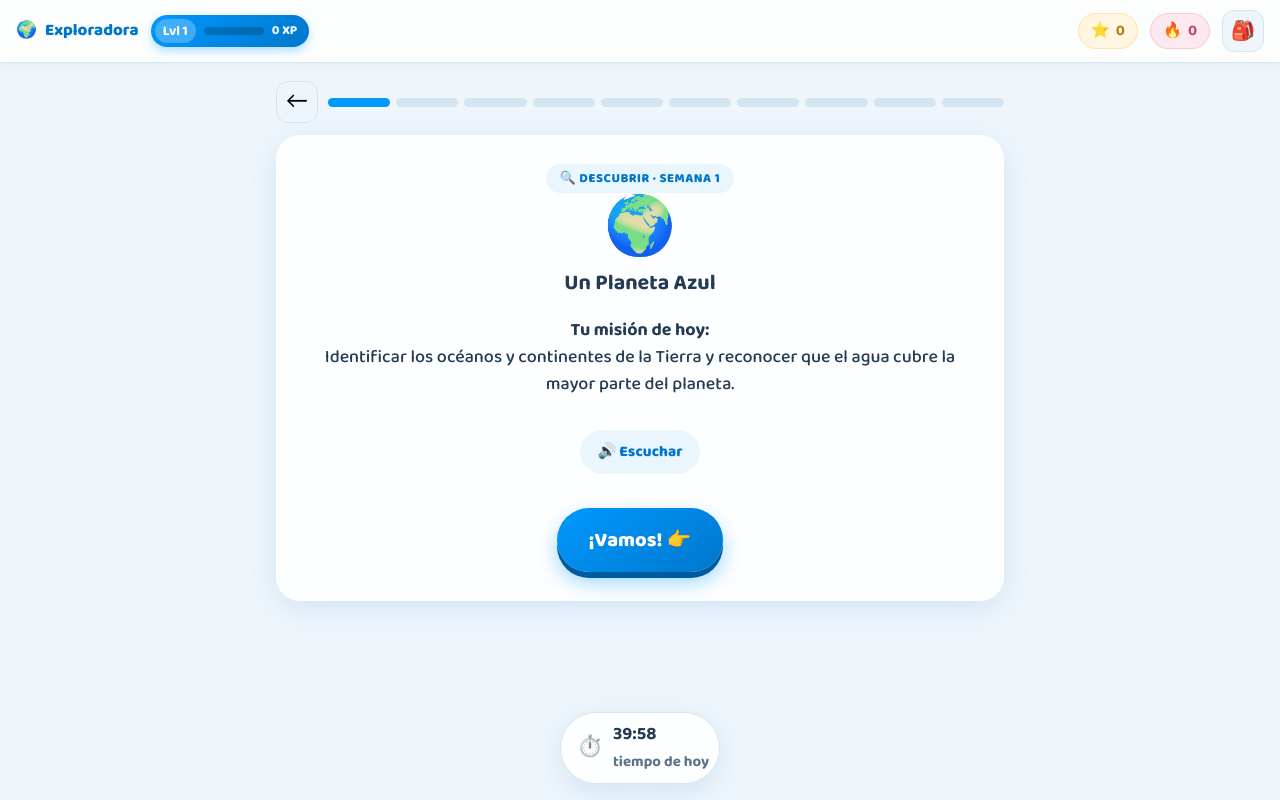
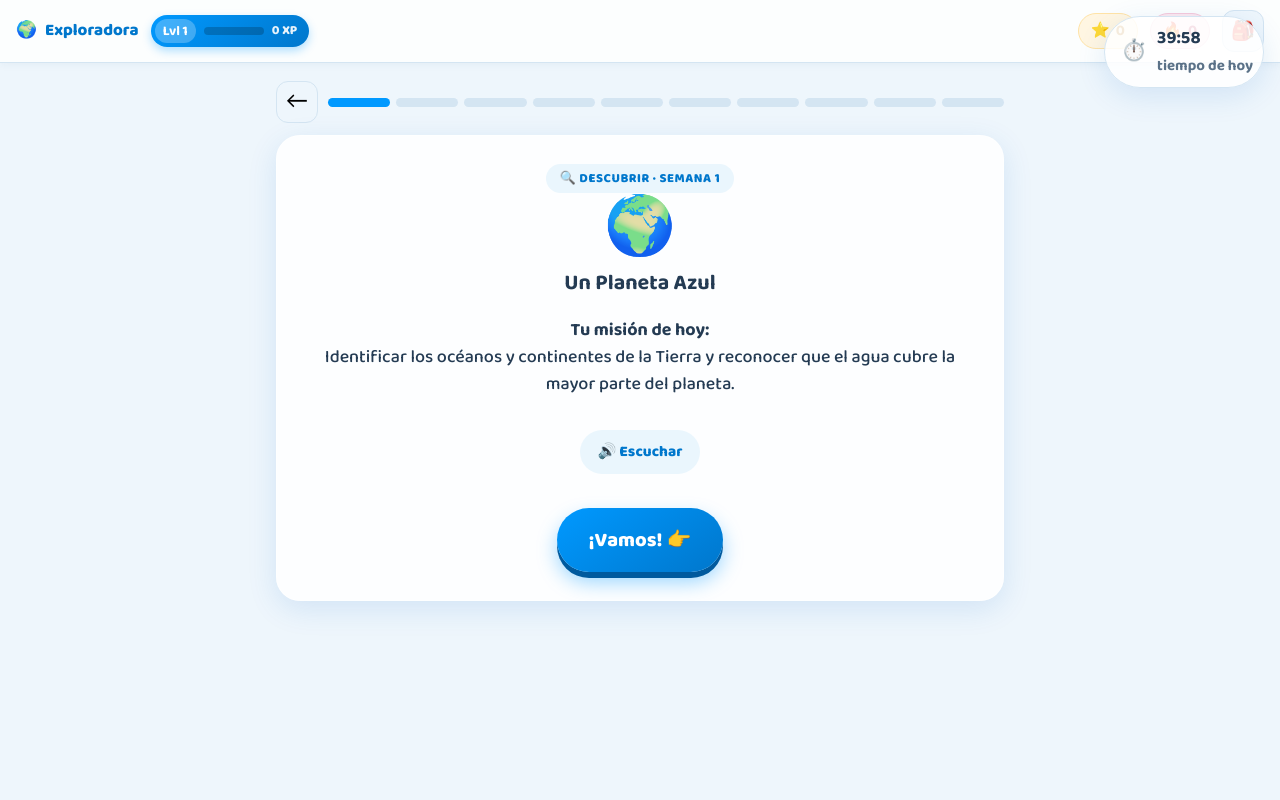
Before and after one commit to owlvault/Sociales3, a plain HTML site: page index.html in a window 1280 px wide. Both pictures are taken after a click on the button "🚀 ¡Comenzar!". Drawn offline with Linux system fonts and the light colour scheme.

Commit message:
feat: Nuevas mejoras implementadas

```diff
--- a/css/styles.css
+++ b/css/styles.css
@@ -300,7 +300,7 @@ body.calma .pausa{ background:#f1efe8; }
 
 /* Temporizador de sesión (barra flotante) */
 .foco-flotante{
-  position:fixed; bottom:16px; left:50%; transform:translateX(-50%);
+  position:fixed; top:16px; right:16px;
   background:var(--bg-card); border:1px solid var(--linea); box-shadow:var(--sombra);
   border-radius:999px; padding:8px 10px 8px 16px; display:flex; align-items:center; gap:10px; z-index:30; font-weight:700;
 }
--- a/js/app.js
+++ b/js/app.js
@@ -314,7 +314,7 @@ function iniciarSesion(idx){
   steps.push({t:'intro'});
   const tema=getTema(d.temaId);
 
-  if(tema.video) {
+  if(tema.video && d.tipo === 'descubrir') {
     steps.push({t:'video'});
   }
 
--- a/js/curriculum.js
+++ b/js/curriculum.js
@@ -67,7 +67,7 @@ const TEMAS = [
     {p:"Puerto", d:"Un lugar en la costa donde llegan y salen los barcos."},
     {p:"Manglar", d:"Un bosque especial que crece en la orilla del mar, con árboles de raíces largas."}
   ],
-  video: { id: "28reAl0zJUA", titulo: "Paisajes de Costa - Smile and Learn" },
+  video: { id: "nN4M7KkS8jA", titulo: "Los Accidentes Geográficos - Smile and Learn" },
   enlaces: [
     { url: "https://www.fundacionaquae.org/wiki/por-que-el-mar-es-azul/", texto: "¿Por qué el mar es azul? (Fundación Aquae)" }
   ],
```
